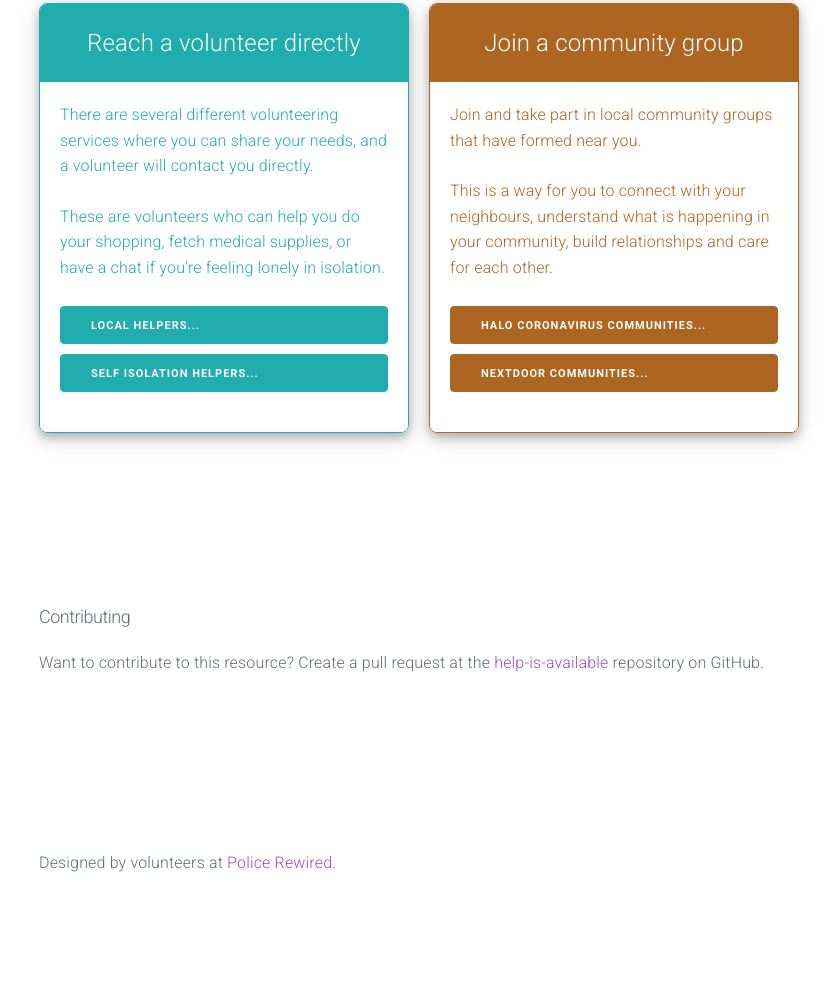
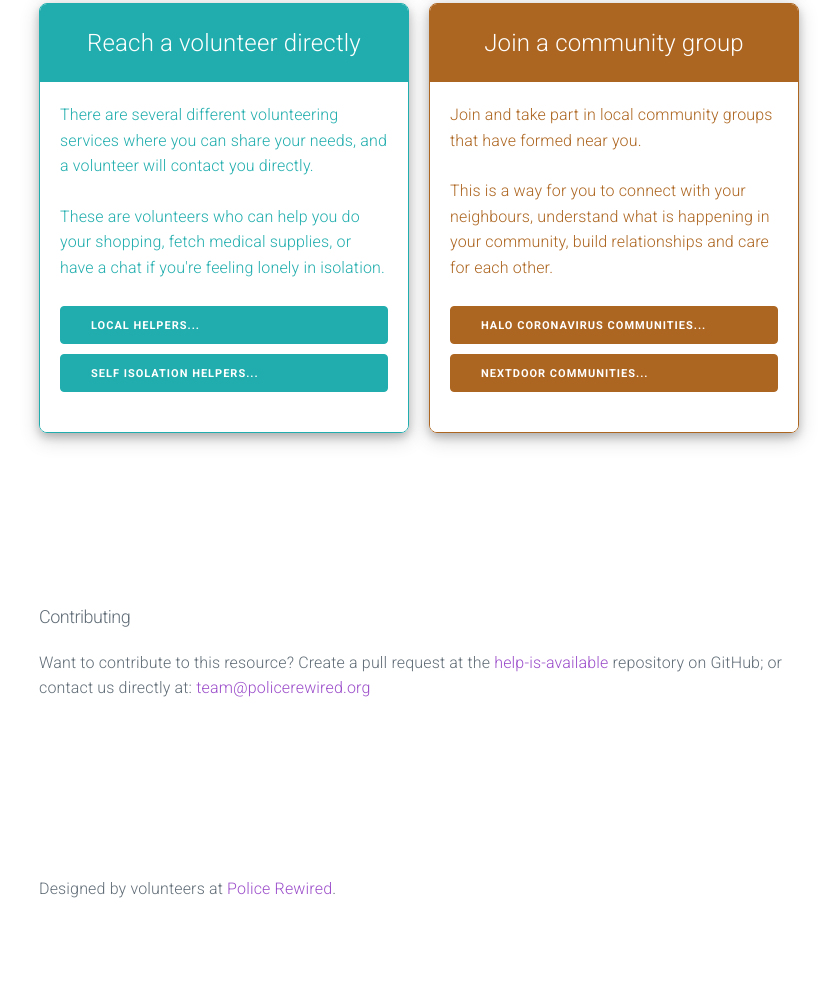
Before and after one commit to PoliceRewired/help-is-available, a plain HTML site: page index.html in a window 1280 px wide. Shown: the part 830-1831 px from the top of the page, without its empty margins (221-1058 px from the left). Before the commit the page ends 1806 px from the top, so only its background shows below. Drawn offline with Linux system fonts and the light colour scheme; a script that the page names is missing.

Commit message:
add contact detail

```diff
--- a/index.html
+++ b/index.html
@@ -82,7 +82,10 @@
 
 			<section class="container" id="contributing">
 				<h5 class="title">Contributing</h5>
-				<p>Want to contribute to this resource? Create a pull request at the <a href="https://github.com/PoliceRewired/help-is-available">help-is-available</a> repository on GitHub.</p>
+				<p>
+					Want to contribute to this resource? Create a pull request at the <a href="https://github.com/PoliceRewired/help-is-available">help-is-available</a> repository on GitHub;
+					or contact us directly at: <a href="mailto:team@policerewired.org">team@policerewired.org</a>
+				</p>
 			</section>
 
 			<footer class="footer">
```
